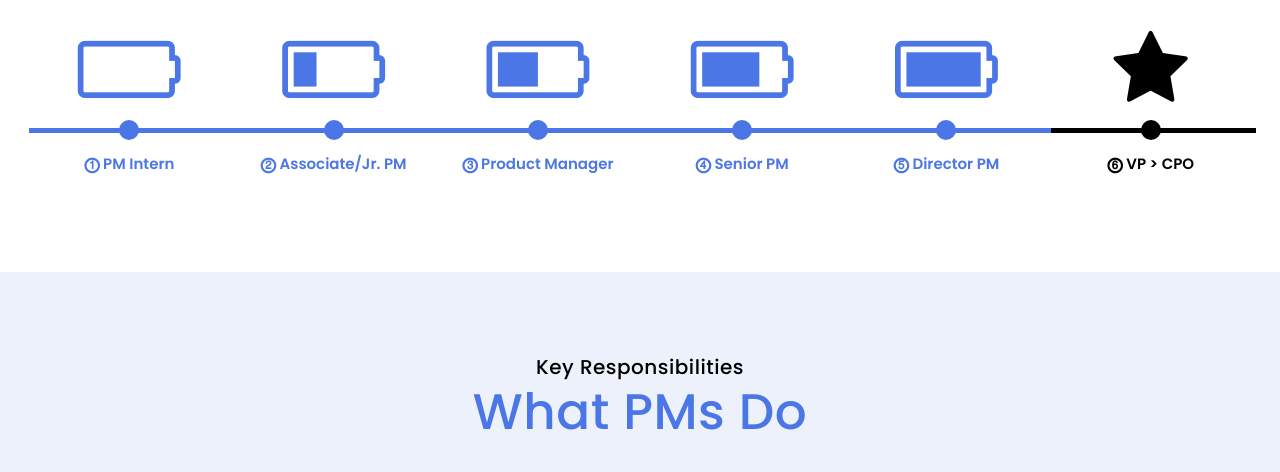
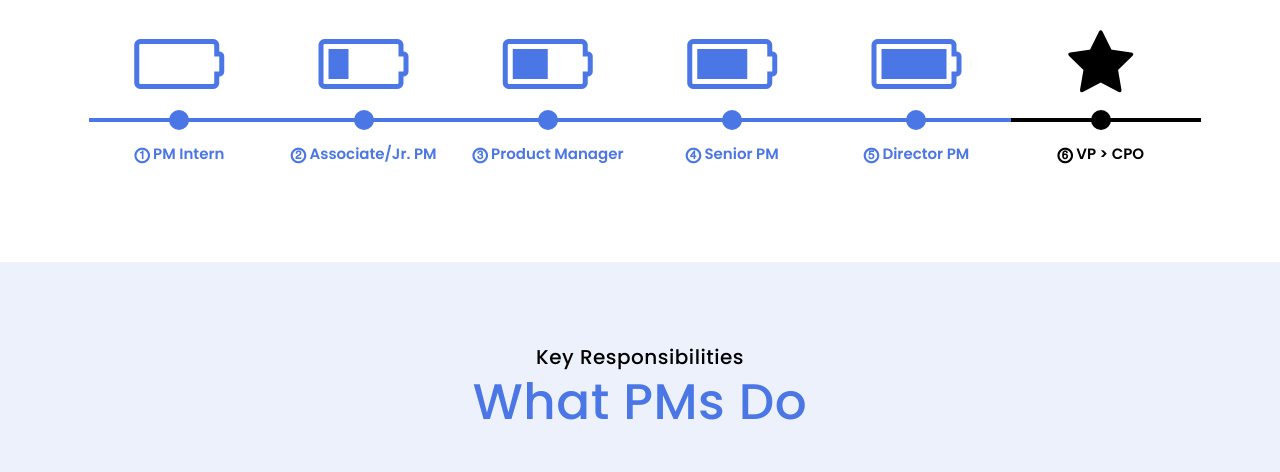
Before and after one commit to effiemanyos/ms2-produck, a plain HTML site: page pmrole.html in a window 1280 px wide. Shown: the part 763-1235 px from the top of the page. Drawn offline with nearby package versions, Linux system fonts and the light colour scheme.

Commit message:
reduce career path section width

```diff
--- a/assets/css/style.css
+++ b/assets/css/style.css
@@ -1084,12 +1084,12 @@ table.table td .text-wth-link:hover {
     }
 }
 
-/* ------------------------------------[ CAREER PATH SECTION ]-------------------------------------- */
+/* ------------------------------------[ CAREER PATH SECTION √ ]-------------------------------------- */
 
 /** Section Styling **/
 #career-section {
     background: #fff;
-    padding: 80px 0 30px;
+    padding: 80px 40px 30px;
 }
 
 /** Section List Spacing **/
@@ -1099,7 +1099,7 @@ table.table td .text-wth-link:hover {
 
 /** Section First Icons (Batery) **/
 .path-timeline .main-icon {
-    font-size: 80px;
+    font-size: 70px;
     color: #4B76E5;
     margin-bottom: 10px;
 }
@@ -1120,7 +1120,7 @@ table.table td .text-wth-link:hover {
 /** List Items **/
 .path-list-styling li {
     display: inline-block;
-    width: 200px;
+    width: 180px;
     position: relative;
 }
 
@@ -1139,12 +1139,12 @@ table.table td .text-wth-link:hover {
 .path-list-styling li .path-circle::after {
     content: '';
     background: #4B76E5;
-    height: 5px;
-    width: 205px;
+    height: 4px;
+    width: 190px;
     display: block;
     position: absolute;
     left: 0;
-    top: 99px;
+    top: 89px;
 }
 
 /** Highlighting Last Role in Hierarchy **/
```
